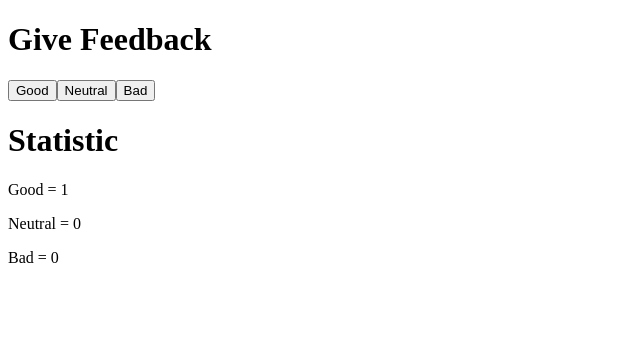
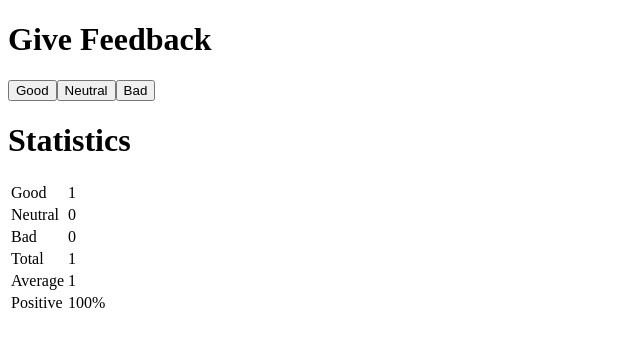
Before and after one commit to Misukist/React-exercise, a React (Vite) app: page / in a window 1280 px wide. Both pictures are taken after a click on the button "Good". Shown: the top 346 px of the page, without its empty margins (0-640 px from the left). Built offline with nearby package versions, Linux system fonts and the light colour scheme.

Commit message:
lopullinen versio feedback tehtävästä

```diff
--- a/src/App.jsx
+++ b/src/App.jsx
@@ -1,35 +1,90 @@
-import { useState } from 'react'
+import { useState } from 'react';
 
-const App = () => {
-  // tallenna napit omaan tilaansa
-  const [good, setGood] = useState(0)
-  const [neutral, setNeutral] = useState(0)
-  const [bad, setBad] = useState(0)
+const StatisticLine = ({ text, value }) => {
+  return (
+    <tr>
+      <td>{text}</td>
+      <td>{value}</td>
+    </tr>
+  );
+};
 
-  const handleGoodClick = () => {
-    setGood(good + 1)
-  }
+const Button = ({ text, updateFeedback }) => {
+  return (
+    <button onClick={() => updateFeedback(text.toLowerCase())}>
+      {text}
+    </button>
+  );
+};
 
-  const handleNeutralClick = () => {
-    setNeutral(neutral + 1)
-  }
-
-  const handleBadClick = () => {
-    setBad(bad + 1)
+const Statistics = ({ good, neutral, bad, total, average, positive }) => {
+  if (total === 0) {
+    return <p>No feedback given</p>;
   }
 
   return (
     <div>
+      <h1>Statistics</h1>
+      <table>
+        <tbody>
+          <StatisticLine text="Good" value={good} />
+          <StatisticLine text="Neutral" value={neutral} />
+          <StatisticLine text="Bad" value={bad} />
+          <StatisticLine text="Total" value={total} />
+          <StatisticLine text="Average" value={average} />
+          <StatisticLine text="Positive" value={positive + '%'} />
+        </tbody>
+      </table>
+    </div>
+  );
+};
+
+const App = () => {
+  const [good, setGood] = useState(0);
+  const [neutral, setNeutral] = useState(0);
+  const [bad, setBad] = useState(0);
+  const [total, setTotal] = useState(0);
+  const [average, setAverage] = useState(0);
+  const [positive, setPositive] = useState(0);
+
+  const updateFeedback = (feedbackType) => {
+    // Päivitetään palautteen tyyppi
+    const updatedGood = feedbackType === 'good' ? good + 1 : good;
+    const updatedNeutral = feedbackType === 'neutral' ? neutral + 1 : neutral;
+    const updatedBad = feedbackType === 'bad' ? bad + 1 : bad;
+
+    // Lasketaan total
+    const updatedTotal = updatedGood + updatedNeutral + updatedBad;
+    setTotal(updatedTotal);
+
+    // Lasketaan keskiarvo ja positiivisten prosenttiosuus
+    const updatedAverage = updatedTotal > 0 ? (updatedGood - updatedBad) / updatedTotal : 0;
+    setAverage(updatedAverage);
+    setPositive(updatedTotal > 0 ? (updatedGood / updatedTotal) * 100 : 0);
+
+    // Päivitetään kaikki tilat
+    setGood(updatedGood);
+    setNeutral(updatedNeutral);
+    setBad(updatedBad);
+  };
+
+  return (
+    <div>
       <h1>Give Feedback</h1>
-      <button onClick ={handleGoodClick}>Good</button>
-      <button onClick ={handleNeutralClick}>Neutral</button>
-      <button onClick ={handleBadClick}>Bad</button>
-      <h1>Statistic</h1>
-      <p>Good = {good} </p>
-      <p>Neutral = {neutral}</p>
-      <p>Bad = {bad} </p>
+      <Button text="Good" updateFeedback={updateFeedback} />
+      <Button text="Neutral" updateFeedback={updateFeedback} />
+      <Button text="Bad" updateFeedback={updateFeedback} />
+
+      <Statistics
+        good={good}
+        neutral={neutral}
+        bad={bad}
+        total={total}
+        average={average}
+        positive={positive}
+      />
     </div>
-  )
-}
+  );
+};
 
-export default App
+export default App;
```
